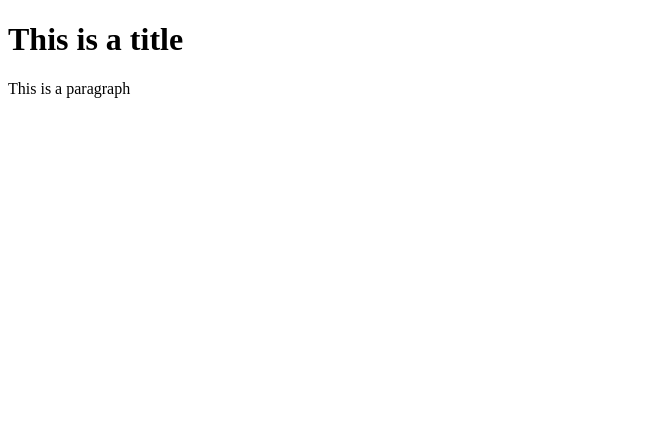
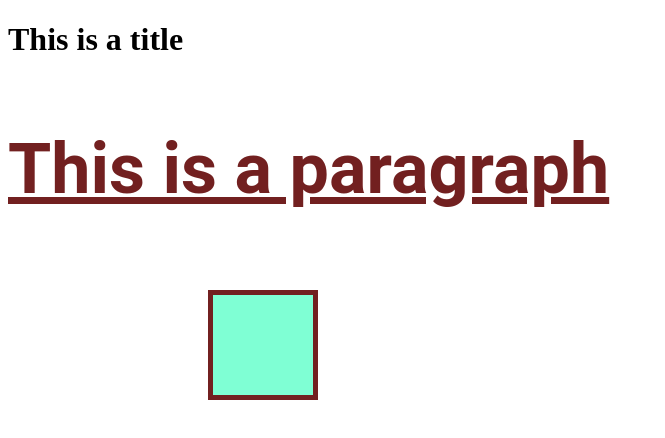
Before and after one commit to CodexPrinz/Portfolio, a plain HTML site: page html/index.html in a window 1280 px wide. Shown: the whole page, without its empty margins (0-665 px from the left). Drawn offline with Linux system fonts and the light colour scheme.

Commit message:
Using class instead of id as html element attribute

```diff
--- a/css/main.css
+++ b/css/main.css
@@ -0,0 +1,23 @@
+/*#main-paragraph-styling {*/
+/*    color: #722020;*/
+/*    font-family: 'Roboto', sans-serif;*/
+/*}*/
+
+.main-p {
+    color: #722020;
+    font-family: 'Roboto', sans-serif;
+    font-size: 70px;
+    font-weight: 700;
+    text-decoration: underline;
+    text-space: 100px;
+}
+
+.test-div {
+    background-color: aquamarine;
+    width: 100px;
+    height: 100px;
+    margin-left: 200px;
+    margin-top: 80px;
+    border: #722020 solid 5px;
+    cursor: pointer;
+}
--- a/index.html
+++ b/html/index.html
@@ -5,10 +5,12 @@
     <meta charset="UTF-8">
     <meta name="viewport" content="width=device-width, initial-scale=1">
     <title>My Learning Portfolio</title>
-    <link rel="stylesheet" href="css/main.css">
+    <link rel="stylesheet" href="../css/main.css">
 </head>
 <body>
     <h1>This is a title</h1>
-    <p>This is a paragraph</p>
+    <p class="main-p" id="main-paragraph-styling">This is a paragraph</p>
+
+<div class="test-div"></div>
 </body>
 </html>
```
